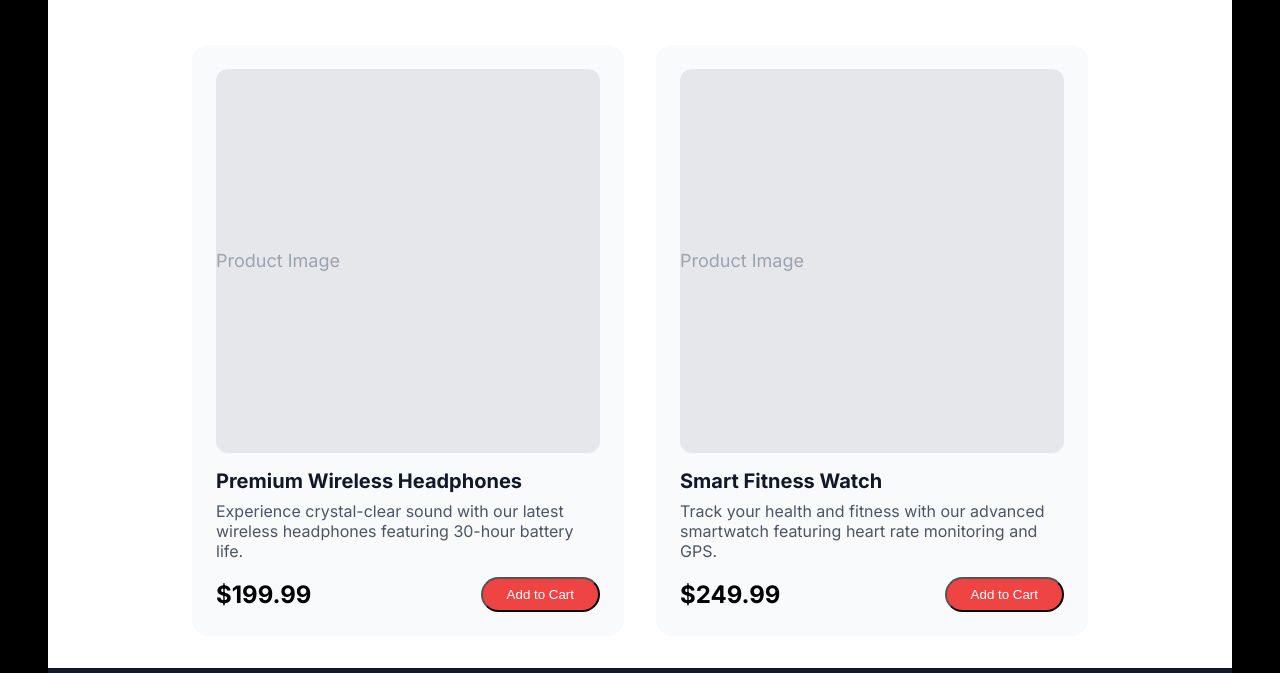
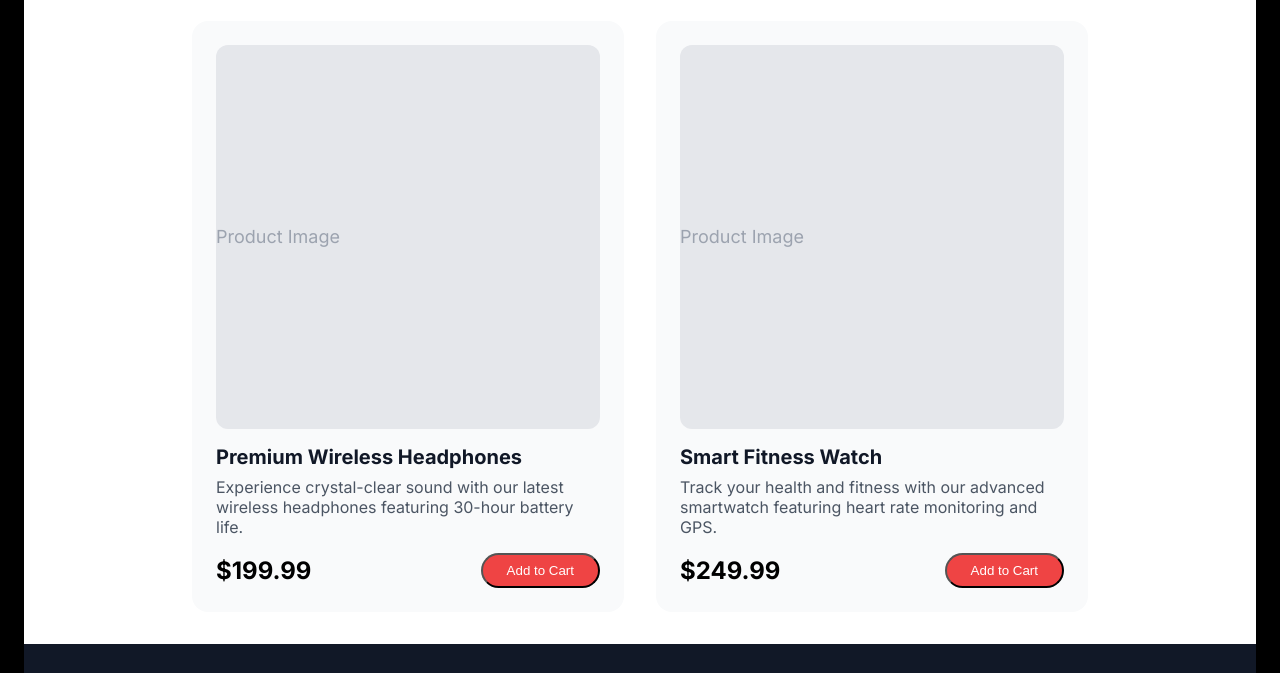
Before and after one commit to BehnamAfrasiyabi/scancar, a plain HTML site: page index.html in a window 1280 px wide. Shown: the part 276-949 px from the top of the page. Drawn offline with Linux system fonts and the light colour scheme.

Commit message:
Update index.html

```diff
--- a/index.html
+++ b/index.html
@@ -8,7 +8,7 @@
     <link href="https://fonts.googleapis.com/css2?family=Inter:wght@400;500;600;700&display=swap" rel="stylesheet">
 </head>
 <body>
-    <div class="min-h-screen bg-black p-6">
+    <div class="min-h-screen bg-black">
         <div class="max-w-7xl mx-auto">
             <!-- Main Container -->
             <div class="bg-white rounded-3xl shadow-xl overflow-hidden">
```
